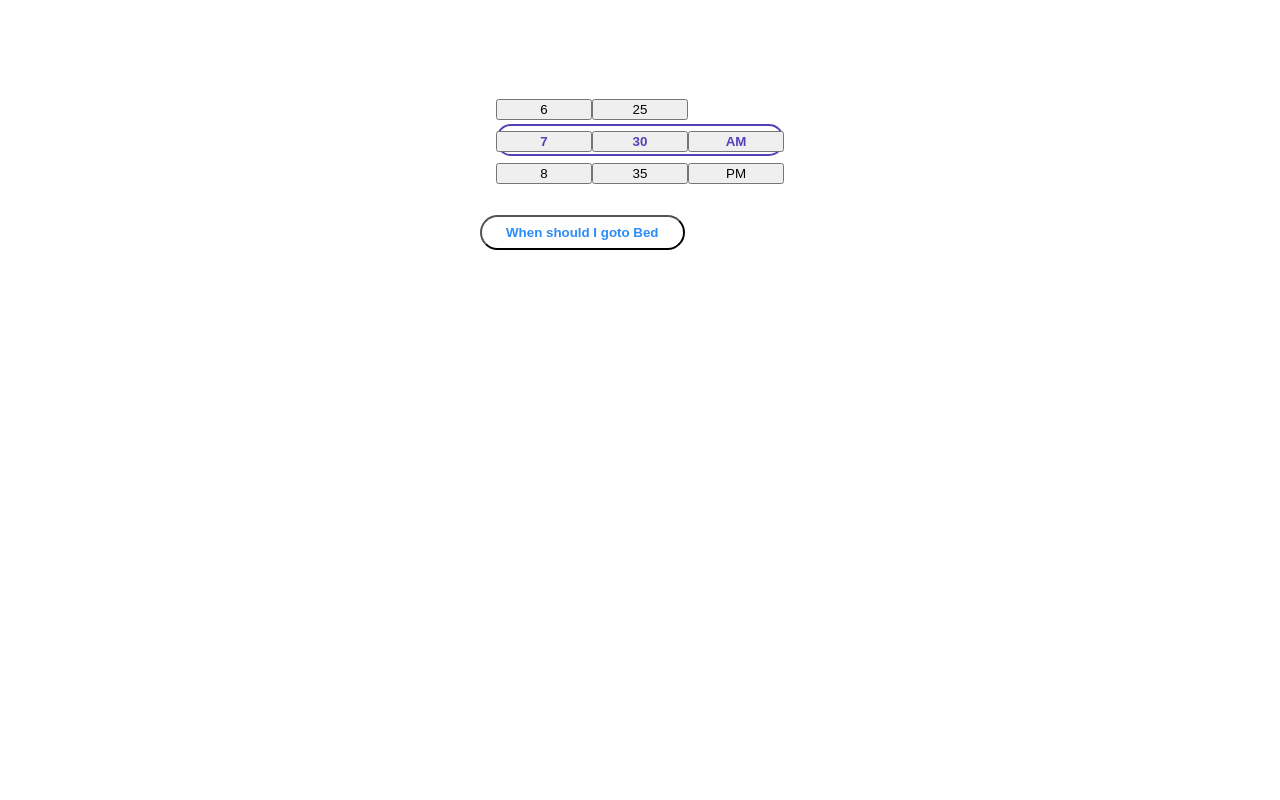
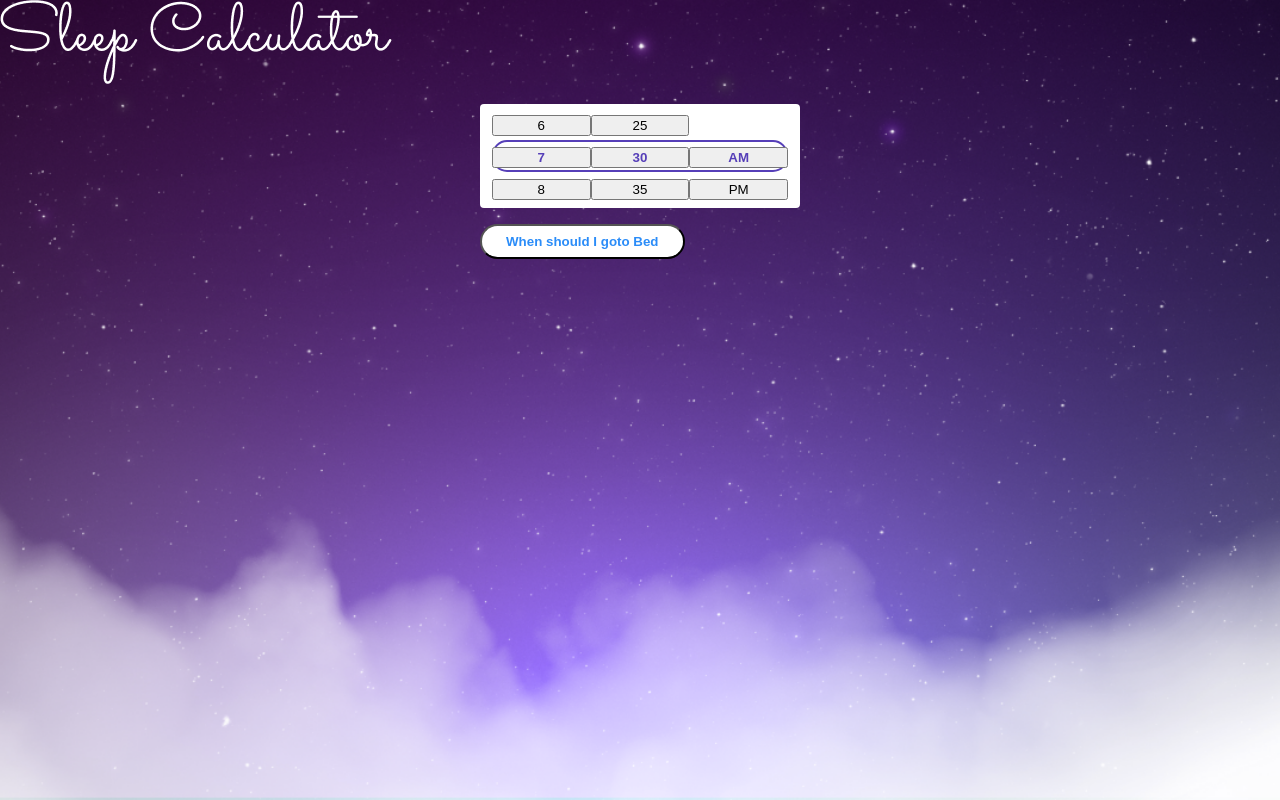
Before and after one commit to fmgarate/sleep-calculator, a Nuxt app: page / in a window 1280 px wide. Built offline with nearby package versions, Linux system fonts and the light colour scheme; what vue-moment would draw is missing.

Commit message:
update calculator styles, use fonts and background

```diff
--- a/components/SleepCalculatorResults.vue
+++ b/components/SleepCalculatorResults.vue
@@ -61,15 +61,17 @@
     color: #2A8CF8
   }
   .title {
-    @apply text-white font-bold py-3
+    @apply text-white font-bold
   }
+  .actions,
+  .title,
   .info {
-    @apply py-2
+    @apply py-3
   }
   .time-list {
     @apply flex flex-wrap justify-center py-5
   }
   .time-item {
-    @apply bg-white px-3 py-1 my-2 mx-1
+    @apply w-1/4 bg-white px-3 py-1 my-1 mx-1
   }
 </style>
--- a/components/SleepCalculatorSetup.vue
+++ b/components/SleepCalculatorSetup.vue
@@ -49,11 +49,11 @@
     @apply mx-auto max-w-xs
   }
   .time-control-wrapper {
-    @apply bg-white px-4 py-1 rounded;
-    margin-bottom: 15px
+    @apply bg-white py-1 px-3 rounded
   }
+  .time-control-wrapper,
   .actions {
-    @apply py-2
+    @apply my-4
   }
   .btn-finish {
     @apply bg-white rounded-full font-bold py-2 px-6;
--- a/components/SleepCalculatorTimeControl.vue
+++ b/components/SleepCalculatorTimeControl.vue
@@ -90,22 +90,21 @@
     position: relative;
   }
   .time-highlight {
+    @apply z-0;
     position: absolute;
     border: 2px solid #563FB8;
     width: 100%;
     height: 32px;
     top: 32px;
     border-radius: 15px;
-    z-index: 0;
   }
   .time-row {
     @apply flex;
   }
   .time-col {
-    @apply w-1/3;
+    @apply w-1/3 z-10;
     height: 96px;
     overflow-y: scroll;
-    z-index: 1;
   }
   .time-col::-webkit-scrollbar {
     width: 0 !important
--- a/layouts/default.vue
+++ b/layouts/default.vue
@@ -6,7 +6,7 @@
 
 <style>
 html {
-  font-family: 'Source Sans Pro', -apple-system, BlinkMacSystemFont, 'Segoe UI',
+  font-family: 'Gilroy', -apple-system, BlinkMacSystemFont, 'Segoe UI',
     Roboto, 'Helvetica Neue', Arial, sans-serif;
   font-size: 16px;
   word-spacing: 1px;
@@ -15,6 +15,12 @@
   -moz-osx-font-smoothing: grayscale;
   -webkit-font-smoothing: antialiased;
   box-sizing: border-box;
+  background: url('~assets/img/background.png') no-repeat center center fixed;
+  -webkit-background-size: cover;
+  -moz-background-size: cover;
+  -o-background-size: cover;
+  background-size: cover;
+  height: 100%;
 }
 
 *,
@@ -23,33 +29,4 @@
   box-sizing: border-box;
   margin: 0;
 }
-
-.button--green {
-  display: inline-block;
-  border-radius: 4px;
-  border: 1px solid #3b8070;
-  color: #3b8070;
-  text-decoration: none;
-  padding: 10px 30px;
-}
-
-.button--green:hover {
-  color: #fff;
-  background-color: #3b8070;
-}
-
-.button--grey {
-  display: inline-block;
-  border-radius: 4px;
-  border: 1px solid #35495e;
-  color: #35495e;
-  text-decoration: none;
-  padding: 10px 30px;
-  margin-left: 15px;
-}
-
-.button--grey:hover {
-  color: #fff;
-  background-color: #35495e;
-}
 </style>
```
